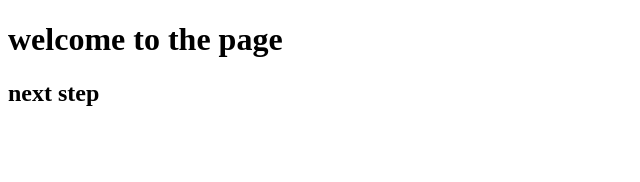
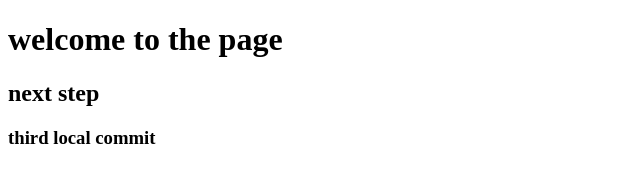
Before and after one commit to Ankitppp/calculator, a plain HTML site: page index.html in a window 1280 px wide. Shown: the whole page, without its empty margins (0-640 px from the left). Drawn offline with Linux system fonts and the light colour scheme.

Commit message:
third commit

```diff
--- a/index.html
+++ b/index.html
@@ -8,5 +8,6 @@
 <body>
     <h1>welcome to the page</h1>
     <h2>next step</h2>
+    <h3>third local commit</h3>
 </body>
 </html>
```
